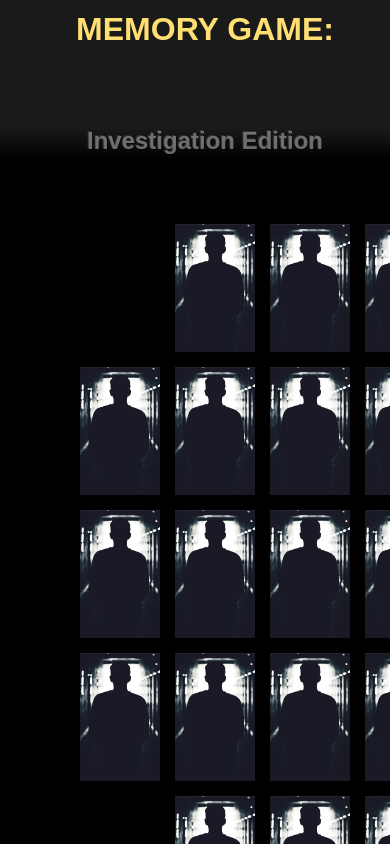
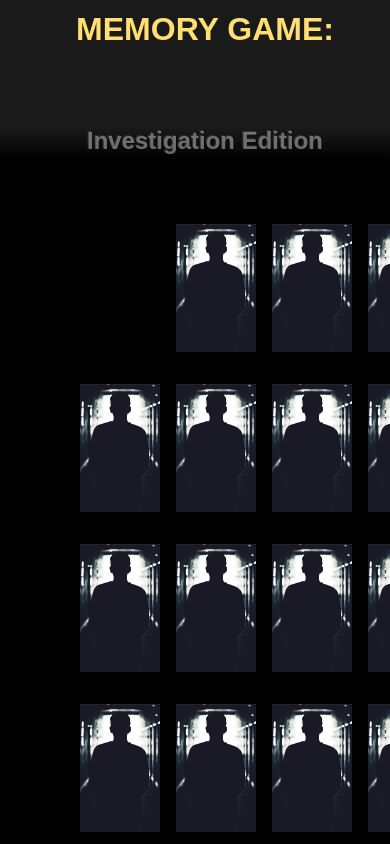
Before and after one commit to Jrejoire/Memory_Game, a React (Create React App) app: page / in a window 390 px wide. Shown: the top 844 px of the page. Built offline with nearby package versions, Linux system fonts and the light colour scheme; a web font is replaced by a local one.

Commit message:
Adding responsivness

```diff
--- a/package.json
+++ b/package.json
@@ -1,4 +1,4 @@
-{
+  {
   "homepage": "http://jrejoire.github.io/Memory_Game",
   "name": "Memory_Game",
   "version": "0.1.0",
--- a/src/Containers/App.css
+++ b/src/Containers/App.css
@@ -1,8 +1,8 @@
 .wrap{
 	display: grid;
-	grid-template-rows: repeat(5, auto);
-	grid-template-columns: repeat(5, auto);
-	grid-gap: 15px 15px;
+	grid-template-rows: repeat(5, 1fr);
+	grid-template-columns: repeat(5, 1fr);
+	grid-gap: 2em 1em;
 	justify-items: center;
 }
 
```
